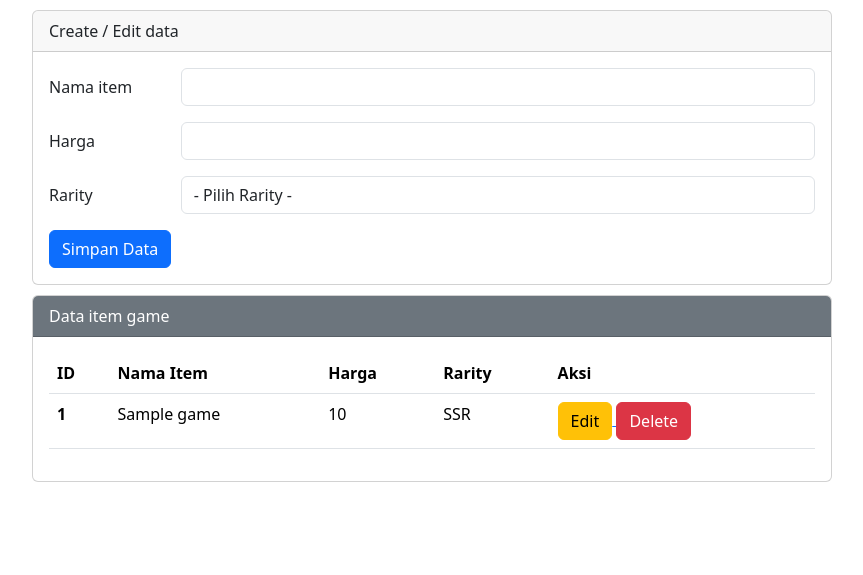
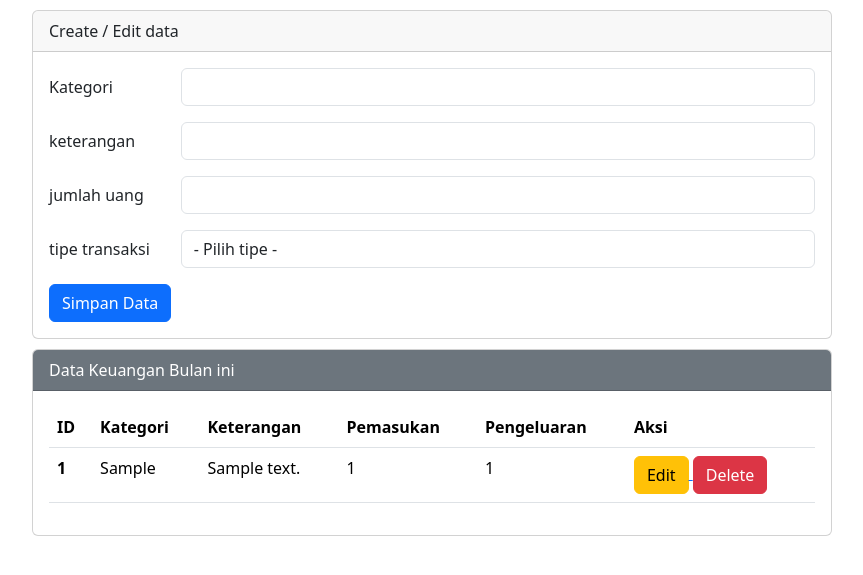
Before and after one commit to fx-guntur/php_crud, a PHP site: page /index.php in a window 1280 px wide. Shown: the top 575 px of the page, without its empty margins (208-1071 px from the left). Run offline with PHP 8.4, Linux system fonts and the light colour scheme; tables that the repository leaves empty hold one stand-in row (values such as "Sample post").

Commit message:
Pra-responsi web

```diff
--- a/config.php
+++ b/config.php
@@ -2,16 +2,20 @@
 define('host', 'localhost');
 define('user', 'root');
 define('pass', '');
-define('db', 'tutor_crud');
+define('db', 'prares_web');
 
 $conn = mysqli_connect(host, user, pass, db);
+
 if (!$conn) {
     die("Tidak bisa terkoneksi ke database");
 }
 
-$nama_item = "";
-$harga = "";
-$rarity = "";
+$kategori = "";
+$keterangan = "";
+$jumlah = "";
+$tipe = "";
+$pemasukan = "";
+$pengeluaran = "";
 $sukses = "";
 $error = "";
 
@@ -22,8 +26,8 @@ if (isset($_GET['op'])) {
 }
 
 if($op == 'delete'){
-    $id_item = $_GET['id'];
-    $sql1 = "DELETE FROM item_game where id_item = '$id_item'";
+    $id_transaksi = $_GET['id'];
+    $sql1 = "DELETE FROM keuangan where id_transaksi = '$id_transaksi'";
     $q1 = mysqli_query($conn, $sql1);
     if($q1){
         $sukses = "Berhasil hapus data";
@@ -33,27 +37,41 @@ if($op == 'delete'){
 }
 
 if ($op == 'edit') {
-    $id_item = $_GET['id'];
-    $sql1 = "SELECT * FROM item_game where id_item = '$id_item'";
+    $id_transaksi = $_GET['id'];
+    $sql1 = "SELECT * FROM keuangan where id_transaksi = '$id_transaksi'";
     $q1 = mysqli_query($conn, $sql1);
     $r1 = mysqli_fetch_array($q1);
-    $nama_item = $r1['nama_item'];
-    $harga = $r1['harga'];
-    $rarity = $r1['rarity'];
+    $kategori = $r1['kategori'];
+    $keterangan = $r1['keterangan'];
+    if($r1['pemasukan']==0){
+        $jumlah = $r1['pengeluaran'];
+        $tipe = "pengeluaran";
+    } else{
+        $jumlah = $r1['pemasukan'];
+        $tipe = "pemasukan";
+    }
 
-    if ('nama_item' == '') {
+    if ('kategori' == '') {
         $error = "Data tidak ditemukan";
     }
 }
 
 if (isset($_POST['simpan'])) {
-    $nama_item = $_POST['nama_item'];
-    $harga = $_POST['harga'];
-    $rarity = $_POST['rarity'];
+    $kategori = $_POST['kategori'];
+    $keterangan = $_POST['keterangan'];
+    $jumlah = $_POST['jumlah'];
+    $tipe = $_POST['tipe'];
+    if($tipe=="pemasukan"){
+        $pemasukan=$jumlah;
+        $pengeluaran=0;
+    }else{
+        $pengeluaran=$jumlah;
+        $pemasukan=0;
+    }
 
-    if ($nama_item && $harga && $rarity) {
+    if ($kategori && $keterangan && $tipe && $jumlah) {
         if ($op == 'edit') {
-            $sql1 = "UPDATE item_game SET nama_item = '$nama_item', harga = '$harga', rarity = '$rarity' WHERE id_item = '$id_item'";
+            $sql1 = "UPDATE keuangan SET kategori = '$kategori', keterangan = '$keterangan', pemasukan = '$pemasukan',  pengeluaran = '$pengeluaran' WHERE id_transaksi = '$id_transaksi'";
             $q1 = mysqli_query($conn, $sql1);
             if ($q1) {
                 $sukses = "Data berhasil di Update";
@@ -61,7 +79,7 @@ if (isset($_POST['simpan'])) {
                 $error = "Data gagal diupdate";
             }
         } else {
-            $sqli = "INSERT INTO item_game(nama_item, harga, rarity) VALUES('$nama_item','$harga','$rarity')";
+            $sqli = "INSERT INTO keuangan(kategori, pemasukan, pengeluaran, keterangan) VALUES('$kategori','$pemasukan','$pengeluaran', '$keterangan')";
             $q1 = mysqli_query($conn, $sqli);
             if ($q1) {
                 $sukses = "Berhasil memasukkan data baru";
--- a/index.php
+++ b/index.php
@@ -9,7 +9,7 @@ include 'config.php';
     <meta charset="UTF-8">
     <meta http-equiv="X-UA-Compatible" content="IE=edge">
     <meta name="viewport" content="width=device-width, initial-scale=1.0">
-    <title>Data item game</title>
+    <title>Manajemen Keuangan</title>
     <link href="https://cdn.jsdelivr.net/npm/bootstrap@5.3.0-alpha3/dist/css/bootstrap.min.css" rel="stylesheet"
         integrity="sha384-KK94CHFLLe+nY2dmCWGMq91rCGa5gtU4mk92HdvYe+M/SXH301p5ILy+dN9+nJOZ" crossorigin="anonymous">
     <style>
@@ -38,7 +38,7 @@ include 'config.php';
                         <?php echo $error ?>
                     </div>
                     <?php
-                    header("refresh:5;url=index.php"); // 5 adalah melakukan redirect setelah 5 detik
+                    header("refresh:3;url=index.php"); // 5 adalah melakukan redirect setelah 5 detik
                 }
                 ?>
                 <?php
@@ -48,37 +48,41 @@ include 'config.php';
                         <?php echo $sukses ?>
                     </div>
                     <?php
-                    header("refresh:5;url=index.php");
+                    header("refresh:3;url=index.php");
                 }
                 ?>
 
                 <form action="" method="POST">
                     <div class="mb-3 row">
-                        <label for="nama_item" class="col-sm-2 col-form-label">Nama item</label>
+                        <label for="kategori" class="col-sm-2 col-form-label">Kategori</label>
                         <div class="col-sm-10">
-                            <input type="text" class="form-control" id="nama_item" name="nama_item"
-                                value="<?php echo $nama_item ?>">
+                            <input type="text" class="form-control" id="kategori" name="kategori"
+                                value="<?php echo $kategori ?>">
                         </div>
                     </div>
                     <div class="mb-3 row">
-                        <label for="harga" class="col-sm-2 col-form-label">Harga</label>
+                        <label for="keterangan" class="col-sm-2 col-form-label">keterangan</label>
                         <div class="col-sm-10">
-                            <input type="text" class="form-control" id="harga" name="harga"
-                                value="<?php echo $harga ?>">
+                            <input type="text" class="form-control" id="keterangan" name="keterangan"
+                                value="<?php echo $keterangan ?>">
                         </div>
                     </div>
                     <div class="mb-3 row">
-                        <label for="rarity" class="col-sm-2 col-form-label">Rarity</label>
+                        <label for="jumlah" class="col-sm-2 col-form-label">jumlah uang</label>
                         <div class="col-sm-10">
-                            <select class="form-control" id="rarity" name="rarity">
-                                <option value=""> - Pilih Rarity - </option>
-                                <option value="R" <?php if ($rarity == "R")
-                                    echo "selected" ?>>Rare</option>
-                                    <option value="SR" <?php if ($rarity == "SR")
-                                    echo "selected" ?>>Super Rare</option>
-                                    <option value="SSR" <?php if ($rarity == "SSR")
-                                    echo "selected" ?>>Super Super Rare
-                                    </option>
+                            <input type="text" class="form-control" id="jumlah" name="jumlah"
+                                value="<?php echo $jumlah ?>">
+                        </div>
+                    </div>
+                    <div class="mb-3 row">
+                        <label for="tipe" class="col-sm-2 col-form-label">tipe transaksi</label>
+                        <div class="col-sm-10">
+                            <select class="form-control" id="tipe" name="tipe">
+                                <option value=""> - Pilih tipe - </option>
+                                <option value="pemasukan" <?php if ($tipe == "pemasukan")
+                                    echo "selected" ?>>Pemasukan</option>
+                                    <option value="pengeluaran" <?php if ($tipe == "pengeluaran")
+                                    echo "selected" ?>>Pengeluaran</option>
                                 </select>
                             </div>
                         </div>
@@ -92,47 +96,51 @@ include 'config.php';
             <!-- untuk menampilkan data -->
             <div class="card">
                 <div class="card-header text-white bg-secondary">
-                    Data item game
+                    Data Keuangan Bulan ini
                 </div>
                 <div class="card-body">
                     <table class="table">
                         <thead>
                             <tr>
                                 <th scope="col">ID</th>
-                                <th scope="col">Nama Item</th>
-                                <th scope="col">Harga</th>
-                                <th scope="col">Rarity</th>
+                                <th scope="col">Kategori</th>
+                                <th scope="col">Keterangan</th>
+                                <th scope="col">Pemasukan</th>
+                                <th scope="col">Pengeluaran</th>
                                 <th scope="col">Aksi</th>
                             </tr>
                         <tbody>
                             <?php
-                                $sql2 = "SELECT * FROM item_game ORDER BY id_item DESC";
+                                $sql2 = "SELECT * FROM keuangan ORDER BY id_transaksi ASC";
                                 $q2 = mysqli_query($conn, $sql2);
                                 while ($r2 = mysqli_fetch_array($q2)) {
-                                    $id_item = $r2['id_item'];
-                                    $nama_item = $r2['nama_item'];
-                                    $harga = $r2['harga'];
-                                    $rarity = $r2['rarity'];
-
+                                    $id_transaksi = $r2['id_transaksi'];
+                                    $kategori = $r2['kategori'];
+                                    $keterangan = $r2['keterangan'];
+                                    $pemasukan = $r2['pemasukan'];
+                                    $pengeluaran = $r2['pengeluaran'];
                                     ?>
                             <tr>
                                 <th scope="row">
-                                    <?php echo $id_item ?>
+                                    <?php echo $id_transaksi ?>
                                 </th>
                                 <td scope="row">
-                                    <?php echo $nama_item ?>
+                                    <?php echo $kategori ?>
                                 </td>
                                 <td scope="row">
-                                    <?php echo $harga ?>
+                                    <?php echo $keterangan ?>
                                 </td>
                                 <td scope="row">
-                                    <?php echo $rarity ?>
+                                    <?php echo $pemasukan ?>
                                 </td>
                                 <td scope="row">
-                                    <a href="index.php?op=edit&id=<?php echo $id_item ?>">
+                                    <?php echo $pengeluaran ?>
+                                </td>
+                                <td scope="row">
+                                    <a href="index.php?op=edit&id=<?php echo $id_transaksi ?>">
                                         <button type="button" class="btn btn-warning">Edit</button>
                                     </a>
-                                    <a href="index.php?op=delete&id=<?php echo $id_item ?>" onclick="return confirm('Apakah anda yakin untuk menghapus item ini?')">
+                                    <a href="index.php?op=delete&id=<?php echo $id_transaksi ?>" onclick="return confirm('Apakah anda yakin untuk menghapus item ini?')">
                                         <button type="button" class="btn btn-danger">Delete</button>
                                     </a>
                                 </td>
```
Also changed, not shown: prares_web.sql (renamed from tutor_crud.sql, +12 -11 lines).
